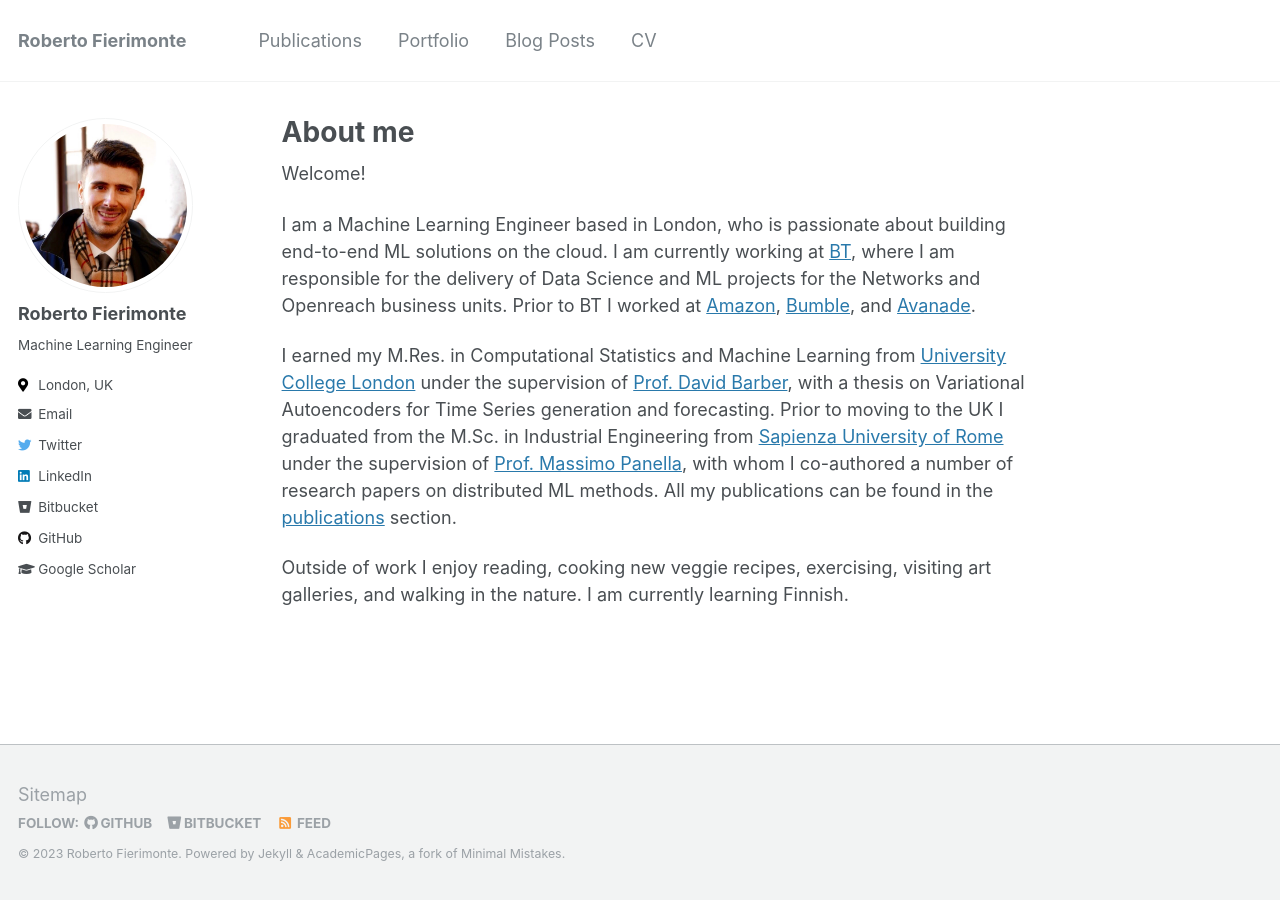
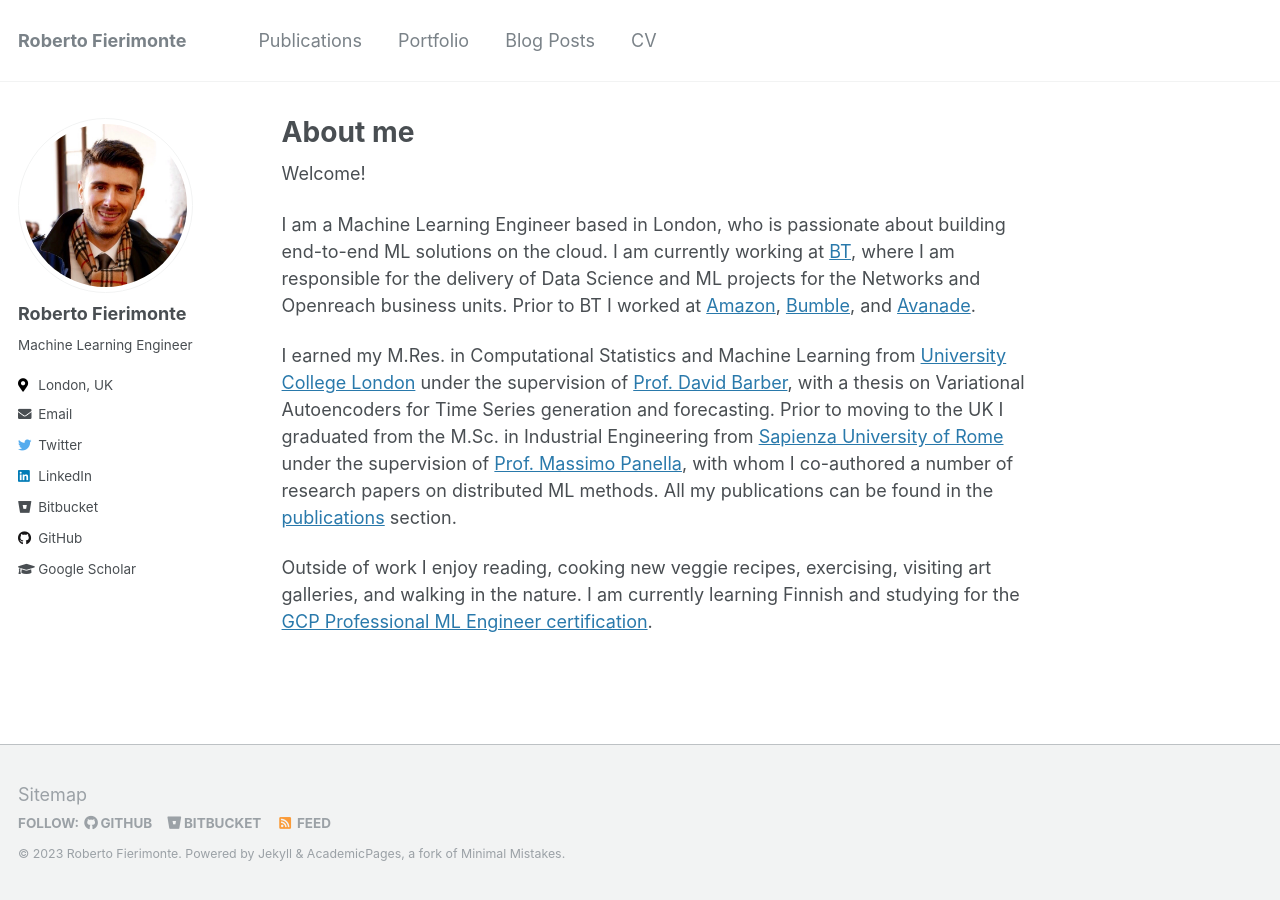
Before and after one commit to robertofierimonte/robertofierimonte.github.io, a Jekyll site: the page built from _pages/about.md, in a window 1280 px wide. Built offline with Jekyll 4.4.1, drawn with Linux system fonts in a browser that asks for light colours.

Commit message:
Updated about page
Signed-off-by: Roberto Fierimonte <roberto.fierimonte@gmail.com>

```diff
--- a/_pages/about.md
+++ b/_pages/about.md
@@ -14,4 +14,4 @@ I am a Machine Learning Engineer based in London, who is passionate about buildi
 
 I earned my M.Res. in Computational Statistics and Machine Learning from [University College London](http://www.ucl.ac.uk) under the supervision of [Prof. David Barber](http://web4.cs.ucl.ac.uk/staff/D.Barber/pmwiki/pmwiki.php), with a thesis on Variational Autoencoders for Time Series generation and forecasting. Prior to moving to the UK I graduated from the M.Sc. in Industrial Engineering from [Sapienza University of Rome](https://www.uniroma1.it/en/) under the supervision of [Prof. Massimo Panella](https://sites.google.com/uniroma1.it/massimopanella-eng/home), with whom I co-authored a number of research papers on distributed ML methods. All my publications can be found in the [publications](publications) section.
 
-Outside of work I enjoy reading, cooking new veggie recipes, exercising, visiting art galleries, and walking in the nature. I am currently learning Finnish.
+Outside of work I enjoy reading, cooking new veggie recipes, exercising, visiting art galleries, and walking in the nature. I am currently learning Finnish and studying for the [GCP Professional ML Engineer certification](https://cloud.google.com/learn/certification/machine-learning-engineer).
```
